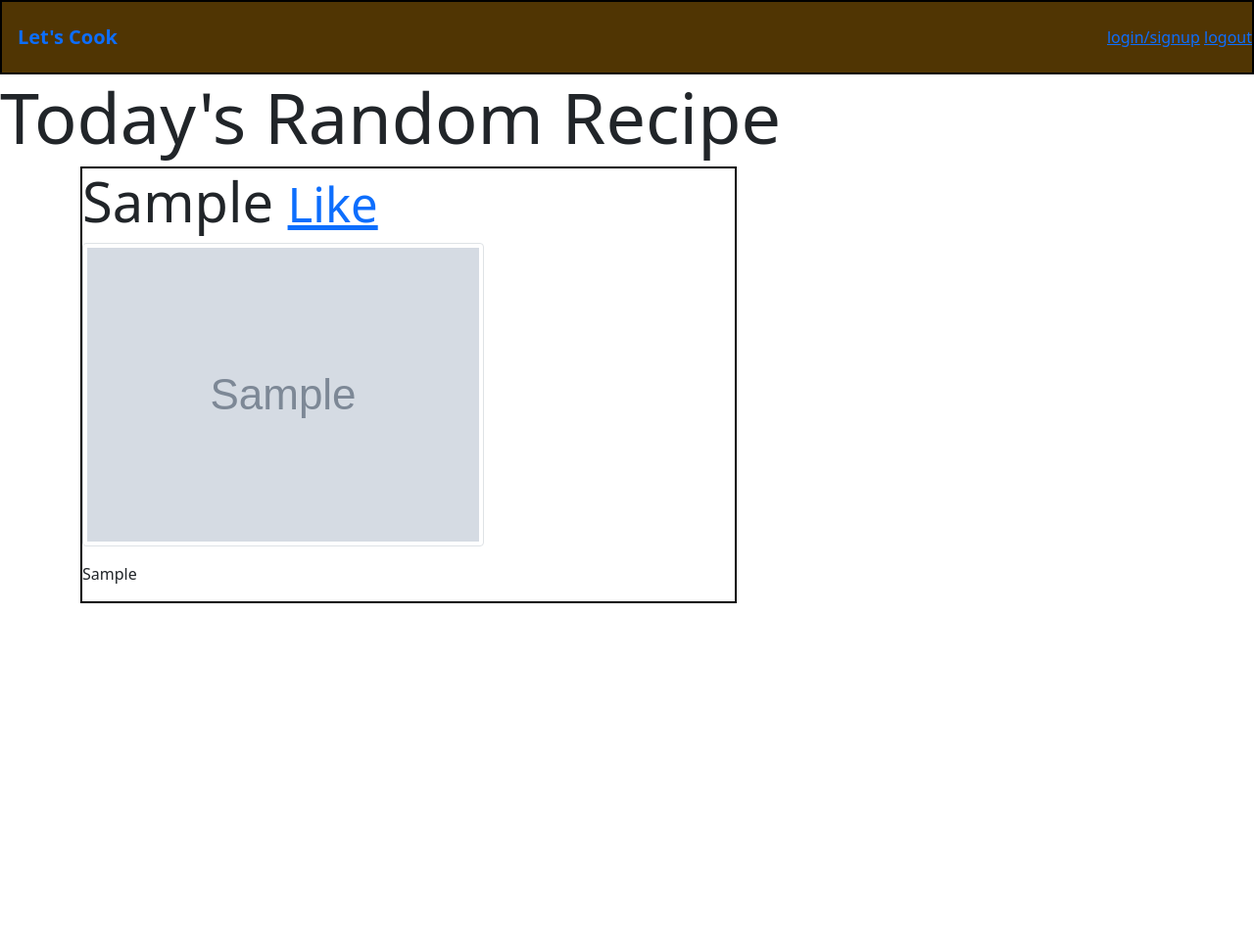
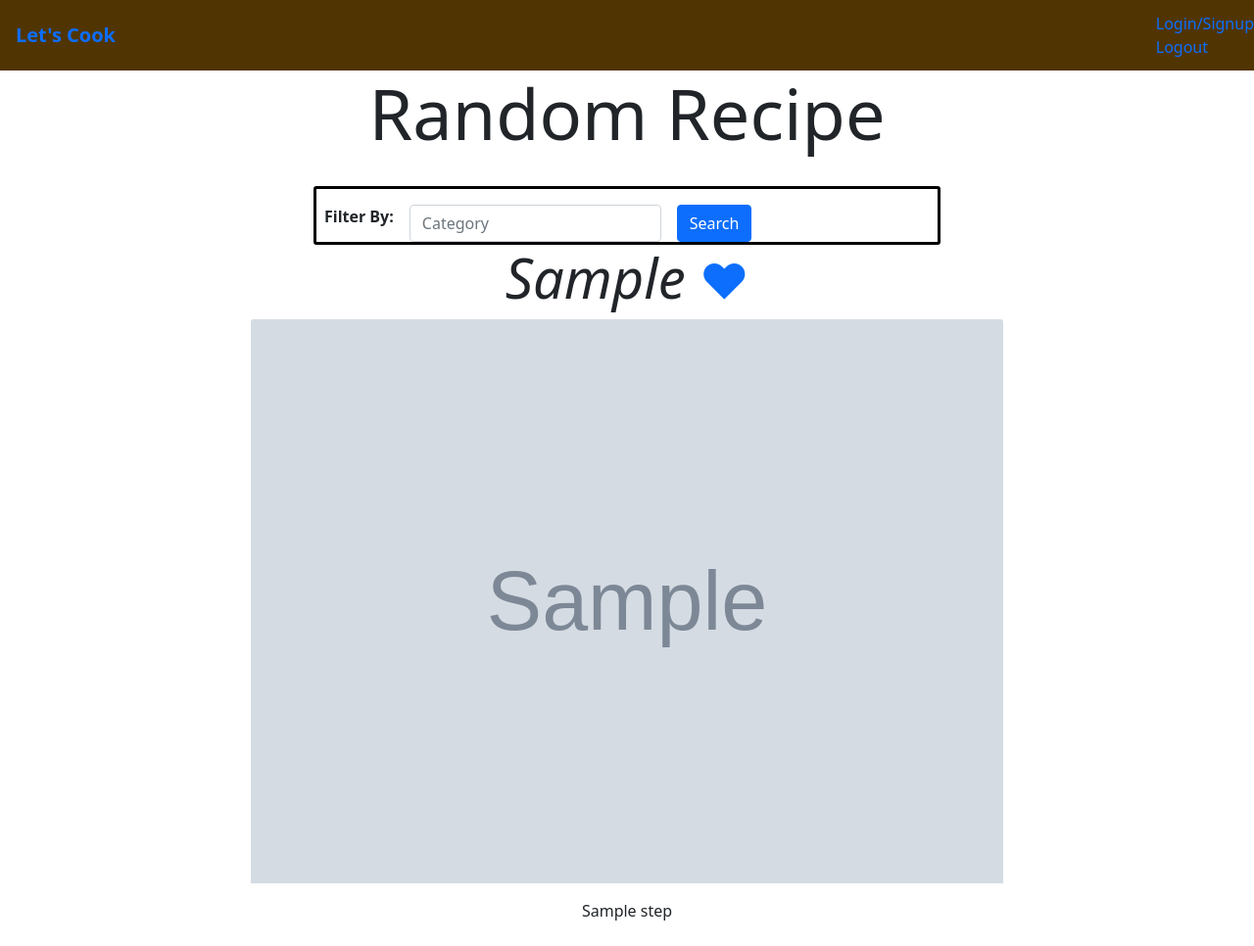
Before and after one commit to LaTonyaJ/lets_cook, a Flask app: template templates/random.html in a window 1280 px wide. Shown: the whole page at 98% size. Before the commit the page ends 616 px from the top, so only its background shows below. Run offline with Flask 2, Linux system fonts and the light colour scheme; tables that the repository leaves empty hold one stand-in row (values such as "Sample post"); the template is opened without the code that fills it: values that come from a table or form of the project are taken from there, most other values are stand-ins (such as "Sample title", 1, 10 or a date in 2020); grey boxes marked "Sample" are stand-in pictures.

Commit message:
user flows

```diff
--- a/app.py
+++ b/app.py
@@ -1,13 +1,17 @@
+from sys import exc_info
 from flask import Flask, request, session, g
-from flask.helpers import flash
+from flask.helpers import flash, url_for
 from flask.templating import render_template
 from flask_debugtoolbar import DebugToolbarExtension
 from werkzeug.utils import redirect
-from models import db, connect_db, Users, Favorites, Meals
+from models import Ingredients, db, connect_db, Users, Favorites, Instructions
 import requests
-from forms import SignUp, Login
+from forms import SignUp, Login, Filter
 import pdb
 from sqlalchemy.exc import IntegrityError
+import random
+import re
+
 
 app = Flask(__name__)
 
@@ -23,7 +27,7 @@ debug = DebugToolbarExtension(app)
 
 @app.before_request
 def add_user_to_g():
-    """If we're logged in, add curr user to Flask global."""
+    """If we're logged in, add user to Flask global."""
 
     if 'username' in session:
         g.user = Users.query.filter(
@@ -52,18 +56,38 @@ def homepage():
     return redirect('/recipe')
 
 
-@app.route('/recipe')
+@app.route('/recipe', methods=['GET', 'POST'])
 def random_recipe():
+
     try:
         rr = requests.get('http://www.themealdb.com/api/json/v1/1/random.php')
         resp = rr.json()
-        meal = Meals(api_id=resp['meals'][0]['idMeal'])
+
+        api_id = resp['meals'][0]['idMeal']
+        steps = re.split(r'STEP|[\n\r]',
+                         resp['meals'][0]['strInstructions'])
         # print(resp['meals'][0])
-        # print(rr.status_code)
-        db.session.add(meal)
-        db.session.commit()
 
-        return render_template('random.html', resp=resp, meal=meal)
+        form = Filter()
+
+        if form.validate_on_submit():
+            category = form.category.data
+            rr = requests.get(
+                f'http://www.themealdb.com/api/json/v1/1/filter.php?c={category}')
+            resp0 = rr.json()
+            # print(resp)
+            i = random.randrange(10)
+            api_id = resp0['meals'][i]['idMeal']
+            resp = requests.get(
+                f'http://www.themealdb.com/api/json/v1/1/lookup.php?i={api_id}')
+            resp_json = resp.json()
+            steps = re.split(r'STEP|[\r\n]',
+                             resp_json['meals'][0]['strInstructions'])
+            return render_template('random.html', i=0, resp=resp_json, api_id=api_id, form=form, steps=steps)
+
+        else:
+            i = 0
+            return render_template('random.html', i=i, resp=resp, api_id=api_id, form=form, steps=steps)
 
     except IntegrityError:
         return redirect('/')
@@ -144,31 +168,67 @@ def user_fav_recipes(username):
     return render_template('favorites.html', user=user)
 
 
-@app.route('/liked/<int:meals_id>')
-def liked(meals_id):
+@app.route('/liked/<int:api_id>')
+def liked(api_id):
 
     if 'username' not in session:
+        flash('Must Login to Like!')
         return redirect('/')
+    try:
 
-    # add meal to fav
-    meal = Meals.query.get(meals_id)
-    id = meal.api_id
-    print(id)
-    # username = session['username']
-    # pdb.set_trace()
-    user = Users.query.filter_by(username=session['username']).first()
-    # get meal by id
-    try:
-        l = requests.get(
-            f"http://www.themealdb.com/api/json/v1/1/lookup.php?i={id}")
-        resp = l.json()
-        fav = Favorites(users_id=user.id, meals_id=meal.id,
-                        img=resp['meals'][0]['strMealThumb'])
+        # add meal to fav
+        meal = requests.get(
+            f"http://www.themealdb.com/api/json/v1/1/lookup.php?i={api_id}")
+        # pdb.set_trace()
+        user = Users.query.filter_by(username=session['username']).first()
+        # get meal by id
+
+        resp = meal.json()
+        fav = Favorites(
+            users_id=user.id, img=resp['meals'][0]['strMealThumb'], api_id=resp['meals'][0]['idMeal'], recipe_name=resp['meals'][0]['strMeal'])
 
         db.session.add(fav)
+        db.session.commit()
+
+        step = re.split(r'STEP|[\r\n]',
+                        resp['meals'][0]['strInstructions'])
+        steps = Instructions(favorites_id=fav.id,
+                             steps=step)
+
+        items = []
+        for i in range(1, 20):
+            if resp['meals'][0][f'strIngredient{i}'] != '' or 'NULL':
+                items.append(resp['meals'][0][f'strIngredient{i}'])
+                i = i + 1
+
+        ings = Ingredients(favorites_id=fav.id, items=items)
+
+        db.session.add(steps)
+        db.session.add(ings)
         db.session.commit()
         return redirect(f"/favorites/{session['username']}")
 
     except IntegrityError:
+        print()
         flash('Favorite not Added!')
         return redirect('/')
+
+
+@app.route('/favorite/<int:favorites_id>')
+def show_fav(favorites_id):
+
+    fav = Favorites.query.get(favorites_id)
+    instructions = Instructions.query.get(favorites_id)
+    items = Ingredients.query.get(favorites_id)
+
+    return render_template('favorite.html', fav=fav, instructions=instructions, items=items)
+
+
+@app.route('/delete/<int:favorites_id>', methods=['POST'])
+def remove_favorite(favorites_id):
+
+    fav = Favorites.query.get(favorites_id)
+    db.session.delete(fav)
+    db.session.commit()
+
+    return redirect(url_for('.user_fav_recipes'))
--- a/forms.py
+++ b/forms.py
@@ -25,3 +25,9 @@ class Login(FlaskForm):
                            InputRequired(), validators.Length(min=1, max=30)])
 
     password = PasswordField('Password', validators=[InputRequired()])
+
+
+class Filter(FlaskForm):
+
+    category = StringField('Filter By:', render_kw={
+                           "placeholder": "Category"}, validators=[validators.Length(max=30)])
--- a/static/app.css
+++ b/static/app.css
@@ -1,14 +1,96 @@
 .navbar {
   background-color: rgb(80, 53, 3);
-  border: 2px solid black;
 }
 
 #rand_recipe {
   width: 60%;
-  border: 2px solid black;
+  margin: auto;
+  display: flex;
+  flex-direction: column;
+  text-align: center;
+}
+
+#rand_img {
+  min-width: 400px;
+  min-height: 400px;
+}
+
+#rand_h1 {
+  text-align: center;
+  margin-bottom: 2rem;
 }
 
 #fav-thumb {
   width: 200px;
   height: 200px;
 }
+
+body {
+  background-color: blanchedalmond;
+}
+
+h4,
+div a {
+  text-decoration: none;
+}
+
+#signup {
+  width: 50%;
+  margin: auto;
+  margin-top: 1rem;
+  box-shadow: 5px 5px black;
+  background-color: rgb(196, 194, 188);
+  border-radius: 3px;
+}
+
+#login {
+  width: 30%;
+  margin: auto;
+  margin-top: 3rem;
+  box-shadow: 5px 5px black;
+  background-color: rgb(196, 194, 188);
+  border-radius: 3px;
+  text-align: center;
+  padding: 1rem;
+}
+
+#filter {
+  margin: auto;
+  width: 50%;
+  border: 3px solid black;
+  border-radius: 3px;
+}
+
+#rand_instruct {
+  justify-content: left;
+  list-style: none;
+}
+
+.thumb {
+  width: 200px;
+  height: 200px;
+  display: inline-block;
+}
+
+#fav_card {
+  display: flex;
+  flex-wrap: wrap;
+  margin: auto;
+  width: 60%;
+  justify-content: space-between;
+}
+
+#card_img {
+  width: auto;
+  height: 400px;
+  max-width: 400px;
+}
+
+#card_ing {
+  /* flex-wrap: wrap; */
+  list-style: none;
+}
+
+#fav_title {
+  text-align: center;
+}
--- a/static/app.js
+++ b/static/app.js
@@ -1,3 +1,8 @@
-$('#like_meal').on('click', () => {
-    // alert('LIKED!!')
+
+
+$("[class|='thumb']").on('click', (evt) => {
+    console.log(evt.target.id);
+    var id = evt.target.id.split('-');
+    var fav_id = id[1];
+    window.location = `/favorite/${fav_id}`
 })
--- a/templates/base.html
+++ b/templates/base.html
@@ -29,8 +29,9 @@
         <a href="/" class="nav-link"><b>Let's Cook</b></a>
       </div>
       <div class="navbar-right">
-        <a href="/login" id="nav-login">login/signup</a>
-        <a href="/logout" id="nav-logout">logout</a>
+        <a href="/login" id="nav-login">Login/Signup</a>
+        <br />
+        <a href="/logout" id="nav-logout">Logout</a>
       </div>
     </nav>
     {% with messages = get_flashed_messages() %} {% if messages %}
@@ -39,9 +40,9 @@
       <li>{{ message }}</li>
       {% endfor %}
     </ul>
-    {% endif %} {% endwith %} {% block title %}{% endblock %}
-
-    <div class="container">{% block content %}{% endblock %}</div>
+    {% endif %} {% endwith %} {% block title %}{% endblock %} {% block content
+    %}{% endblock %}
     <script src="/static/app.js"></script>
+    <script src="https://unpkg.com/axios/dist/axios.js"></script>
   </body>
 </html>
--- a/templates/favorites.html
+++ b/templates/favorites.html
@@ -3,7 +3,10 @@
 {% endblock %}{% block content %}
 <div>
   {% for like in user.favs %}
-  <img src='{{like.img}}' class="img-thumbnail" id='fav-thumb'></img>
+  <div class='thumb'>
+    <img src='{{like.img}}' class="img-thumbnail" id='thumb-{{like.id}}'></img>
+  </div>
   {% endfor %}
 </div>
+<p id='fav_instructions'></p>
 {% endblock %}
--- a/templates/random.html
+++ b/templates/random.html
@@ -1,18 +1,39 @@
 {% extends 'base.html' %} {% block title %}
-<h1 class="display-2">Today's Random Recipe</h1>
+<h1 class="display-2" id="rand_h1">Random Recipe</h1>
 {% endblock %} {% block content %}
+<form id="filter" method="POST" class="row g-3">
+  {{form.hidden_tag()}} {% for field in form if field.widget.input_type !=
+  'hidden' %}
+  <div class="col-auto">
+    <b>{{field.label(class_='form-label')}}</b> {% for
+    err in field.errors %} {{err}} {% endfor %}
+  </div>
+  <div class="col-auto">
+    {{field(class_='form-control')}} {% for
+    err in field.errors %} {{err}} {% endfor %}
+  </div>
+  {% endfor %}
+  <div class="col-auto">
+    <button class="btn btn-primary">Search</button>
+  </div>
+</form>
 <div id="rand_recipe">
   <h4 id="rand_title" class="display-4">
-    {{resp['meals'][0]['strMeal']}}
-    <a id="like_meal" href="/liked/{{meal.id}}"><small>Like</small></a>
+    <i>{{resp['meals'][i]['strMeal']}}</i>
+    <a id="like_meal" href="/liked/{{api_id}}"><small>&#10084</small></a>
   </h4>
   <img
     id="rand_img"
-    src="{{resp['meals'][0]['strMealThumb']}}"
+    src="{{resp['meals'][i]['strMealThumb']}}"
     alt="recipe image"
-    class="img-thumbnail"
+    class="card-img-top"
   />
   <ul></ul>
-  <p id="rand_instruct">{{resp['meals'][0]['strInstructions']}}</p>
+  <div id="rand_instruct">
+    {% for step in steps %}
+    <li>{{step}}</li>
+    <br>
+    {% endfor %}
+  </div>
 </div>
 {% endblock %}
```
Also changed, not shown: cook.sql (+17 -8 lines), models.py (+32 -11 lines), templates/favorite.html (added, +20 -0 lines), templates/login.html (+3 -4 lines), templates/signup.html (+8 -4 lines).
